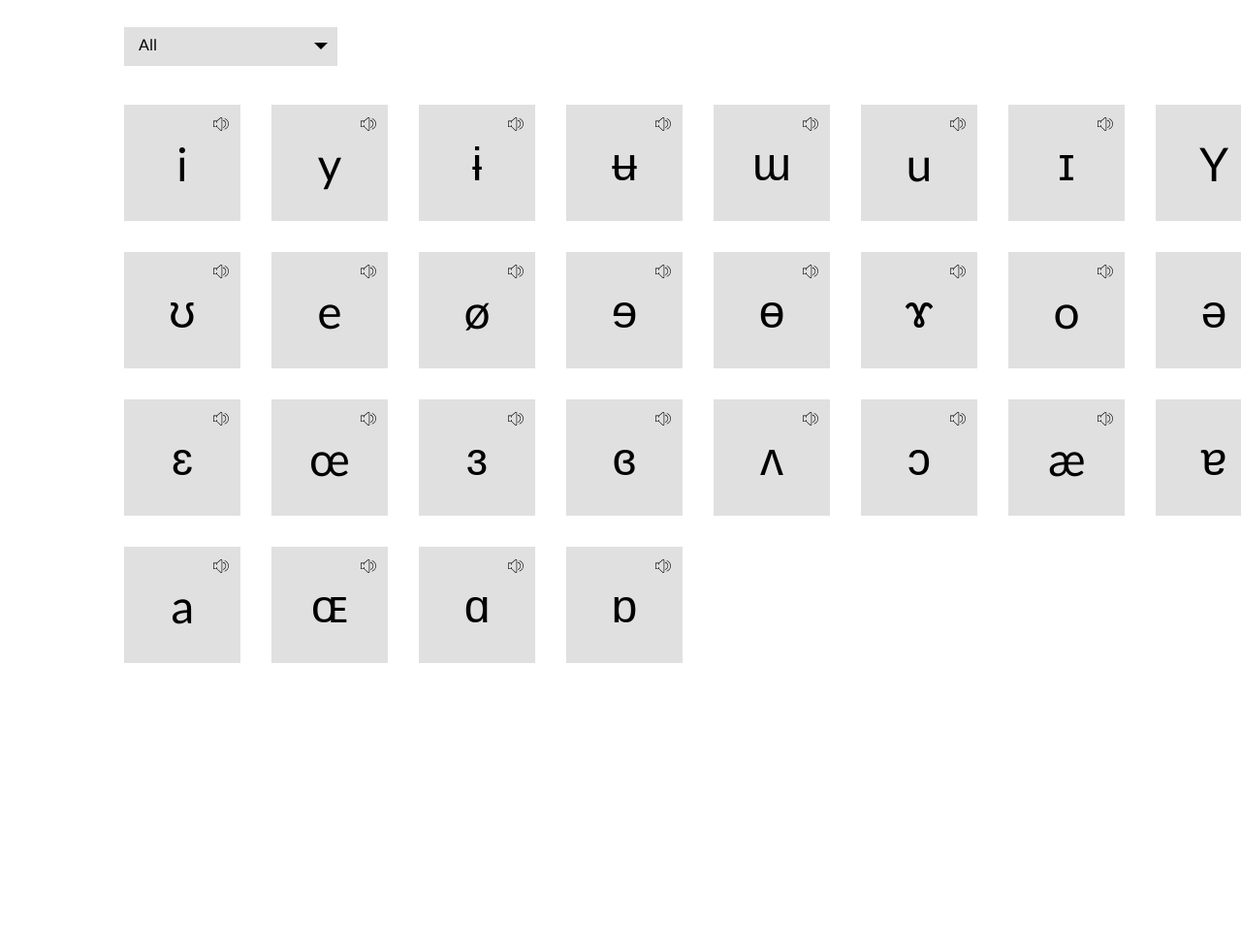
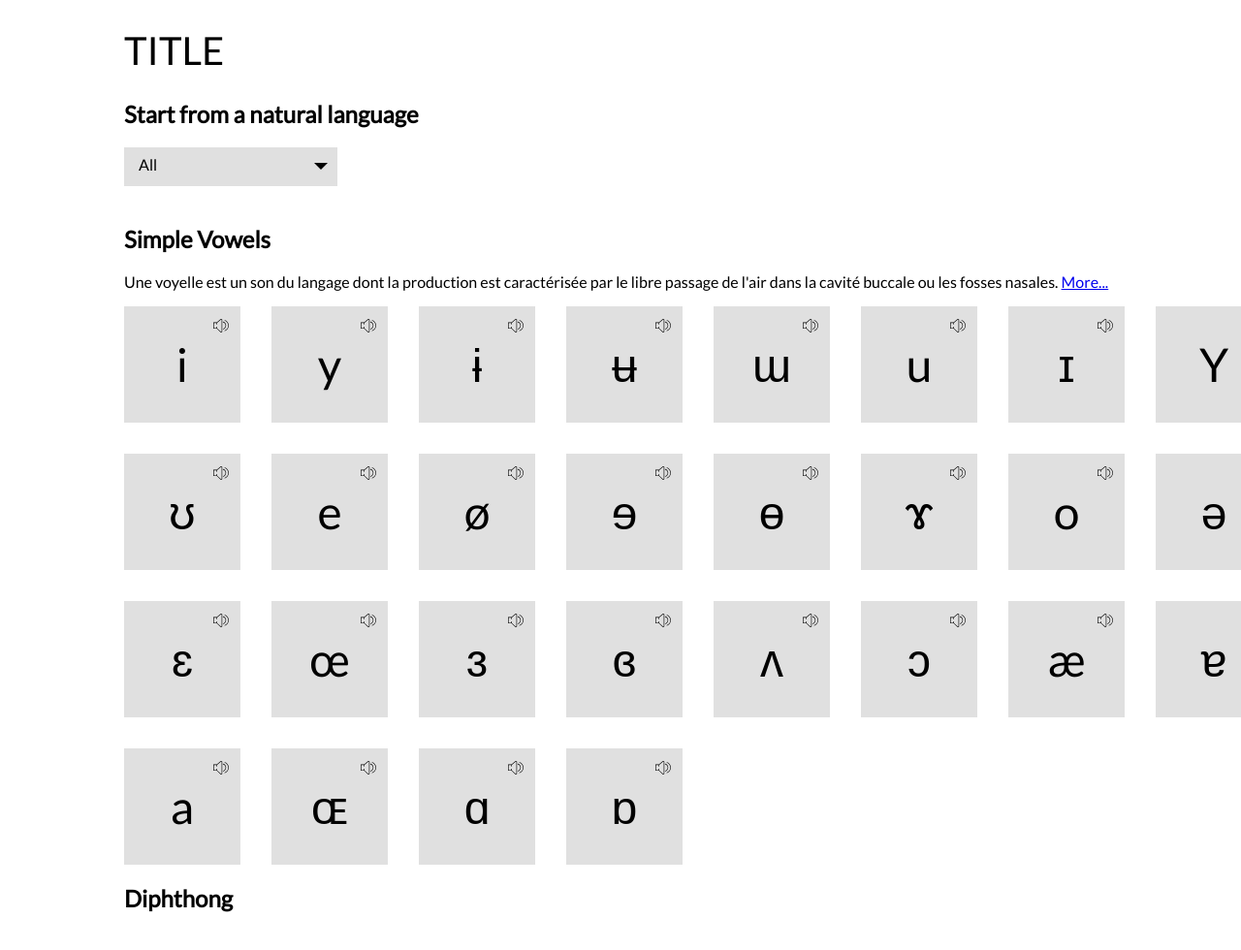
Before and after one commit to titanix/p3, a plain HTML site: page index.html in a window 1280 px wide. Shown: the top 980 px of the page at 97% size. Before the commit the page ends 800 px from the top, so only its background shows below. Drawn offline with nearby package versions, Linux system fonts and the light colour scheme.

Commit message:
Ajout de titres et texte dans l'index et du tchèque.

```diff
--- a/index.html
+++ b/index.html
@@ -34,16 +34,23 @@ window.onload = function init()
 </head>
 
 <body>
+    <h1>Title</h1>
     <div style="margin-bottom:40px;">
+        <h2>Start from a natural language</h2>
         <select id="preset_language"
             onchange="selection_changed_handler()">
             <option value="all">All</option>
             <option value="english">English (USA)</option>
             <option value="french">French (France)</option>
+            <option value="czech">Czech</option>
         </select>
     </div>
+    <h2>Simple Vowels</h2>
+    <p>Une voyelle est un son du langage dont la production est caractérisée par le libre passage de l'air
+        dans la cavité buccale ou les fosses nasales. <a href="#">More...<a></p>
     <div id="vowel_panel" class="phoneme_group_grid">
     </div>
+    <h2>Diphthong</h2>
 </body>
 
 
```
